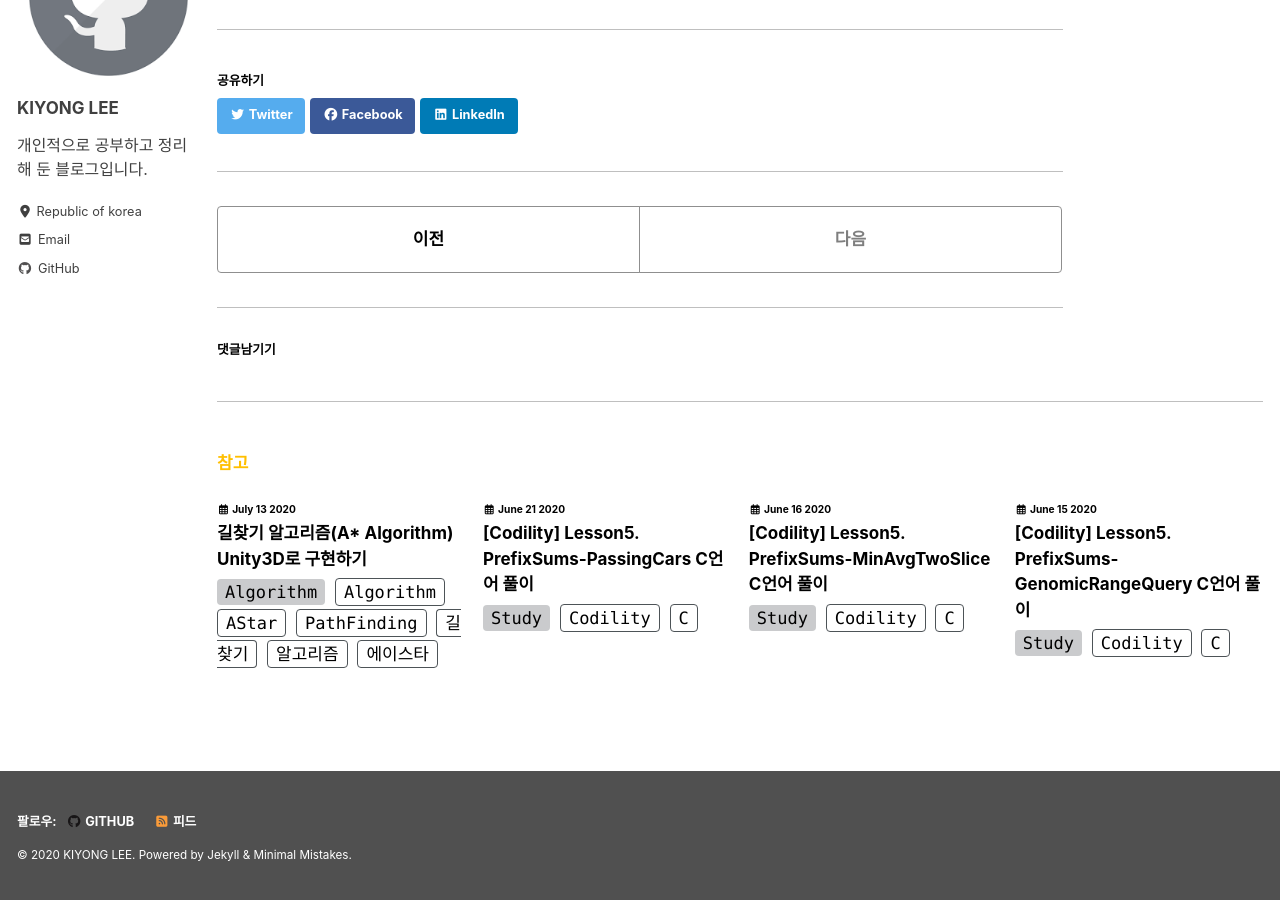
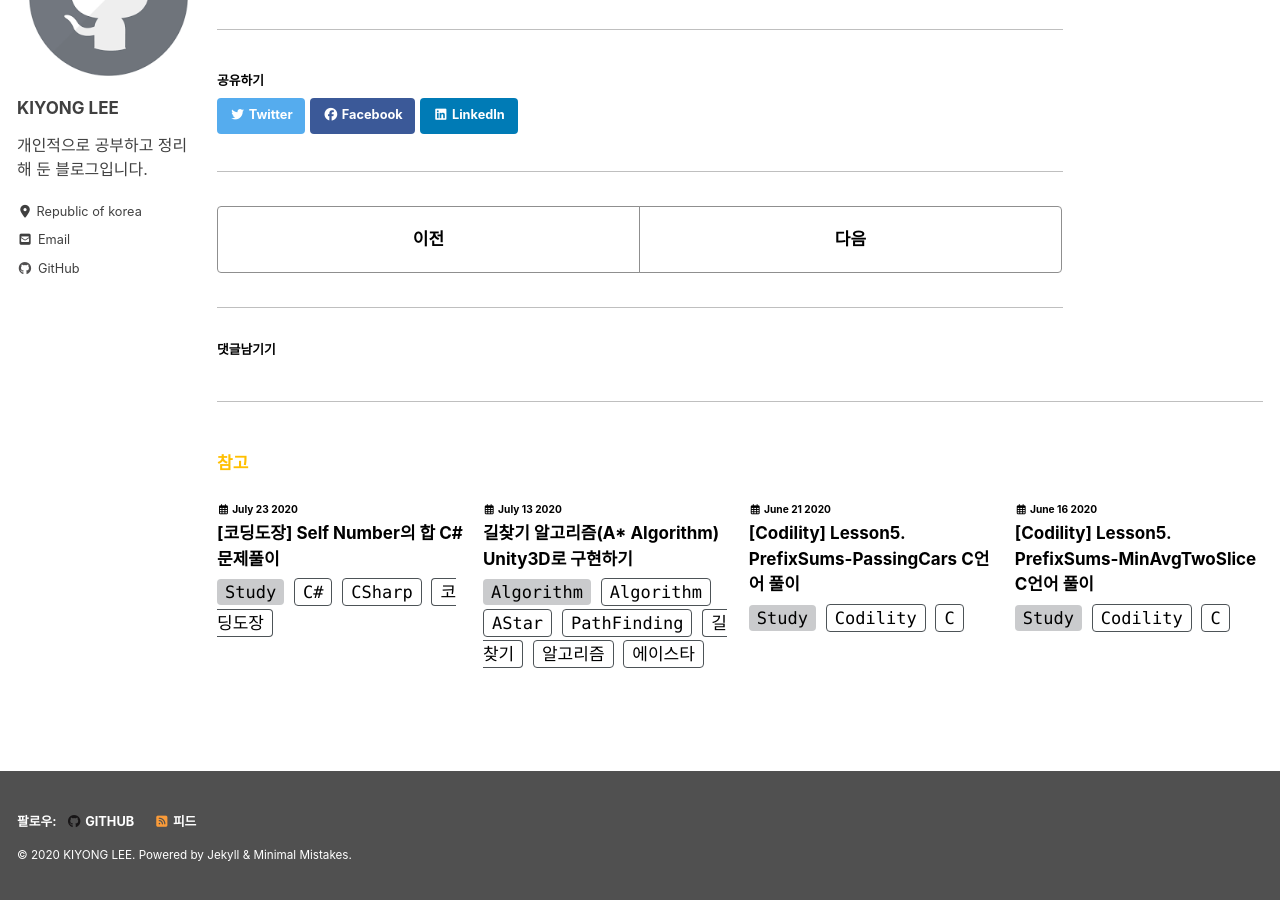
Before and after one commit to kiyongpro/kiyongpro.github.io, a Jekyll site: the page built from _posts/Study/CodingStamp/2020-07-23-MultiplesOf3and5.md, in a window 1280 px wide and 900 px high, scrolled down 2969 px. Built offline with Jekyll 4.4.1, drawn with Linux system fonts in a browser that asks for light colours; cached includes are drawn as plain includes; nearby versions of some CDN libraries; some web fonts are replaced; formulas are drawn with MathJax 3; comment, search, counter and statistics services are not loaded; part of the change alters nothing that is shown.

Commit message:
post: Study
코

```diff
--- a/_posts/Study/CodingStamp/2020-07-23-MultiplesOf3and5.md
+++ b/_posts/Study/CodingStamp/2020-07-23-MultiplesOf3and5.md
@@ -37,7 +37,7 @@ for(int i = 1; i < 1000; i++)
 1부터 1000까지 반복하면서 3또는 5의 배수가 나오면 sum에 더해주는 형식이다. 가장 간단하고 많은사람이 같은 방식으로 풀이를 하였다.
 
 ## 두번째
-{% highlight c linenos %}
+{% highlight cs linenos %}
 class Program
 {
     static void Main(string[] args)
--- /dev/null
+++ b/_posts/Study/CodingStamp/2020-07-23-SelfNumber.md
@@ -0,0 +1,59 @@
+---
+title:  "[코딩도장] Self Number의 합 C#문제풀이"
+
+categories:
+  - Study
+tags:
+  - [코딩도장, C#, CSharp]
+
+toc: false
+toc_sticky: false
+
+date: 2020-07-23
+last_modified_at:
+---
+
+
+# 1. 문제
+> LV.2
+
+넥슨 입사문제라는 제목으로 작성되었다.
+자연수 $n$이 있을 때, $d(n)$은 $n$의 각 자릿수의 숫자들과 n의 합이라고 정의한다.
+
+>$d(91) = 9 + 1 + 91 = 101$
+
+이 때, n을 d(n)의 제네레이터(generator)라고 한다. 91은 101의 제네레이터라는 뜻이다. 여기서 101은 100또한 제네레이터로 가지고 있다. 반대로 제네레이터를 가지지 못한 숫자도 있는데 이를 셀프넘버(self-number)라고 불린다. 예를 들어 1,3,4,7,9,20,31 은 셀프 넘버이다.
+
+1이상이고 5000 보다 작은 셀프 넘버들의 합을 구하라.
+
+# 2. 풀이
+
+{% highlight cs linenos %}
+int d, result;
+
+bool[] generated = new bool[5000];
+
+result = 4999 * 5000 / 2;
+
+for (int n = 1; n < 5000; n++)
+{
+    d = n + (n / 1000) + (n / 100 % 10) + (n / 10 % 10) + (n % 10);
+
+    if (d >= 5000) continue;
+    if (!generated[d])
+    {
+        result -= d;
+        generated[d] = true;
+    }
+}
+{% endhighlight %}
+
+> 정답 : 1227365
+
+- 1부터 4999까지의 합을 미리 result에 입력한 뒤 제네레이터가 존재하는 d(n)의 값을 빼면 남은 값은 self-number의 합이 된다.
+- self-number의 값을 구해서 더해주는 방식은 반복문(for)을 2번 사용하기에(값을 구할 때, 값을 더할 때) 위 같은 방법으로 1번만 사용하였다.
+- 제네레이터의 값이 달라도 d(n)의 값이 중복될 수 있기에 `bool generated`변수를 사용하여 하나의 값만 적용되게 하였다. (91과 100의 d(n) = 101 이기 때문에 101을 2번 뺄 수 있다.)
+
+
+
+[맨 위로 이동하기](#){: .btn .btn--primary }{: .align-right}
```
